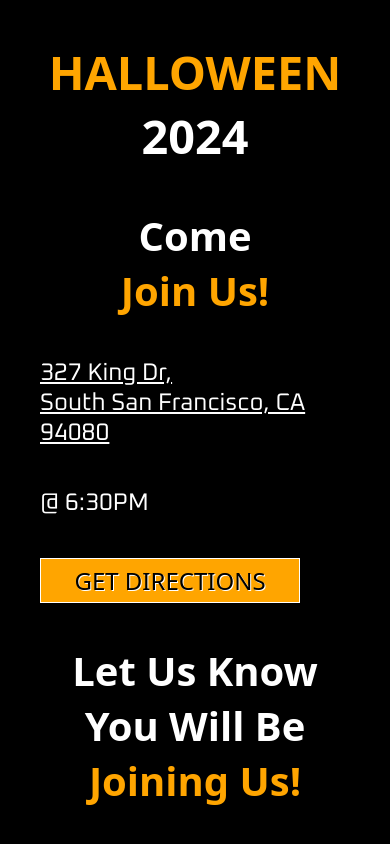
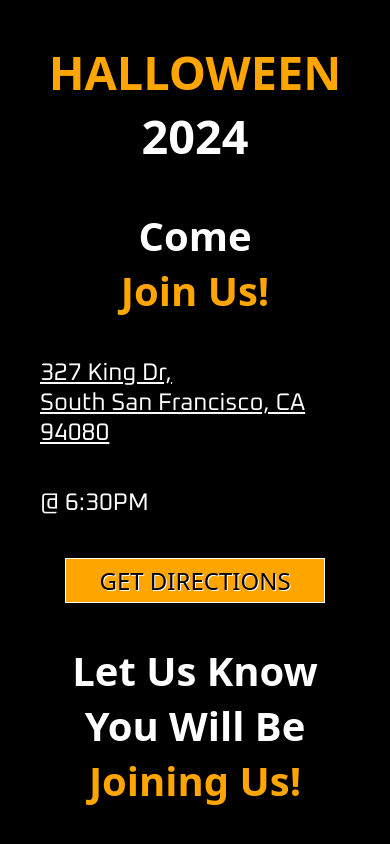
Before and after one commit to coolguy206/halloween, a website: page index.html in a window 390 px wide. Shown: the top 844 px of the page. Drawn offline with Linux system fonts and the light colour scheme; a web font is replaced by a local one.

Commit message:
still coding

```diff
--- a/index.html
+++ b/index.html
@@ -56,7 +56,7 @@
 			@ 6:30PM
 		</p>
 
-		<p>
+		<p class="directions">
 			<a href="https://maps.app.goo.gl/MvepiexAu3WftXfUA" class="cta a cta-border" target="_blank">Get
 				Directions</a>
 		</p>
--- a/less/styles.less
+++ b/less/styles.less
@@ -86,6 +86,12 @@
     display: flex;
     flex-wrap: wrap;
     justify-content: space-between;
+}
+
+.directions {
+    @media screen and (max-width: 430px){
+        text-align: center;
+    }
 }
 
 .remove-input {}
```
Also changed, not shown: html/index.html (+1 -1 lines), css/styles.css.
